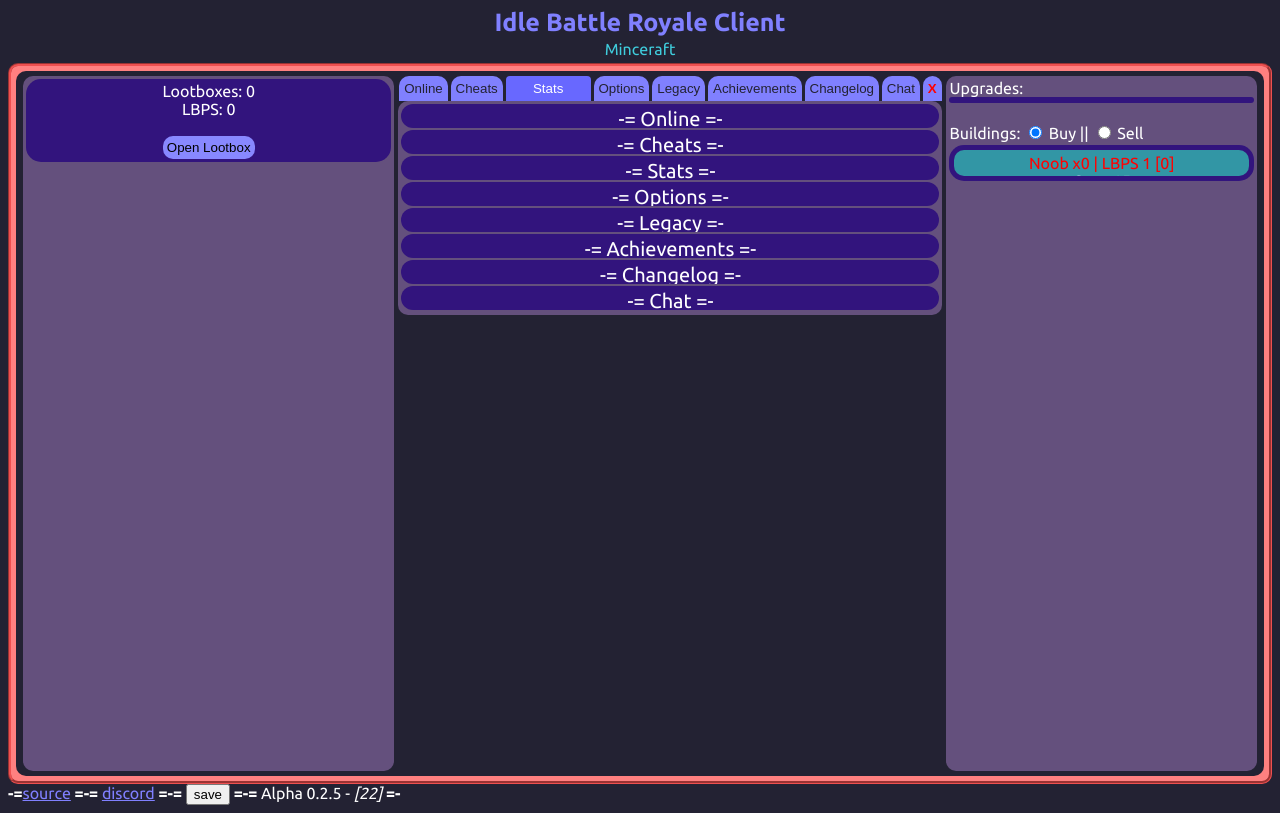
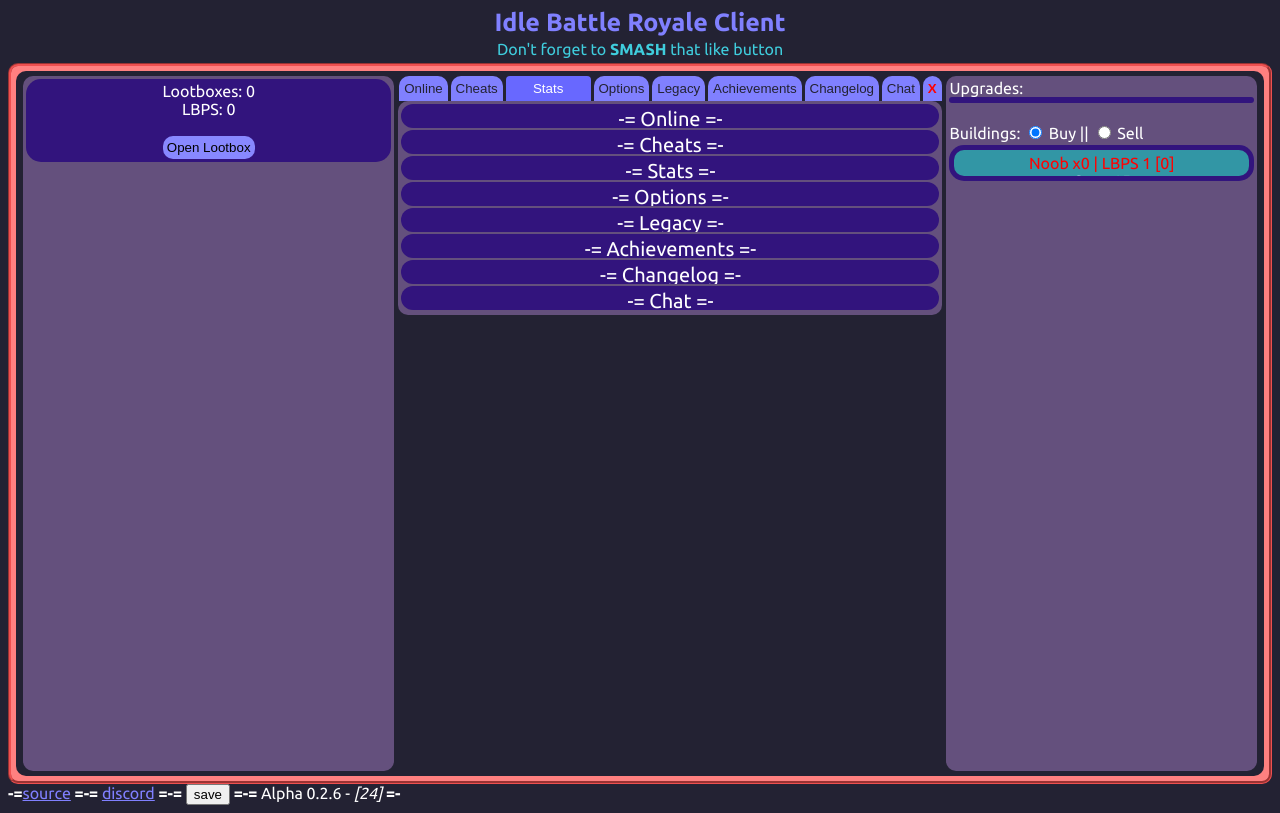
Before and after one commit to BNTFryingPan/idle-battle-royale, a plain HTML site: page client/webclient/index.html in a window 1280 px wide. Drawn offline with Linux system fonts and the light colour scheme.

Commit message:
a 0.2.6 patch for tsp3

```diff
--- a/client/webclient/index.html
+++ b/client/webclient/index.html
@@ -89,8 +89,18 @@
                                 <p>Whats Next?<br>
                                 - upgrades (probably alpha 0.3)<br>
                                 - prestige (probably alpha 0.5 or 0.6)<br>
+                                - acheivements (probably beta something)<br>
                                 - online chat (i have no idea)<br></p>
                                 <hr>
+                                <br>
+                                <p>Alpha 0.2.6 - Build 24<br>
+                                The Smoothing Part 3.1? Maybe ¯\_(ツ)_/¯<br>
+                                This update shouldnt break saves, hopefully...<br>
+                                <br>
+                                + added 4 new splash texts<br>
+                                * fixed 100 errors a second<br>
+                                * splashes will no longer appear twice in a row</p>
+                                <br>
                                 <br>
                                 <p>Alpha 0.2.5 - Build 22 - <b>The Smoothing <i>Part 3</i></b><br>
                                 This last part of the smoothing will contain a beta version of upgrades, if you experience any issues, please tell me on discord.<br>
--- a/client/webclient/js/game.js
+++ b/client/webclient/js/game.js
@@ -27,8 +27,8 @@ function getUrlParam(parameter, defaultvalue){ var urlparameter = defaultvalue;
 
 // end copied and pasted stuff
 
-var gameVersionNumber = 22;
-var gameVersionString = "Alpha 0.2.5";
+var gameVersionNumber = 24;
+var gameVersionString = "Alpha 0.2.6";
 var isLoaded = false;
 var saveTick = 0;
 var splashTick = 250;
@@ -124,9 +124,10 @@ function prestige() {
 }
 
 function prestigeButton() {
-    if (window.game.lootboxes > 1000000000000) {
-        prestige();
-    }
+    //if (window.game.lootboxes > 1000000000000) {
+    //    prestige();
+    //}
+    alert('no u');
 }
 
 window.onload = function() {
@@ -174,7 +175,7 @@ function tick() {
             alert("You have cheated! You will no longer be able to get online bonuses.")
         }
         updateUI();
-        tickUpgrades();
+        //tickUpgrades();
         if (saveTick >= 300) {
             saveGame();
             saveTick = 0;
--- a/client/webclient/js/interface.js
+++ b/client/webclient/js/interface.js
@@ -1,4 +1,6 @@
 //contains functions that control ui, like tabs in the middle bar
+var currentSplash = "";
+
 
 function cacheElements() {
     onlineTab            = document.getElementById('mb-online-tab');
@@ -20,6 +22,7 @@ function cacheElements() {
     lootboxPerSecDisplay = document.getElementById('lbps-display');
     lootboxTotalDisplay  = document.getElementById('total-lootbox-display');
     lootboxDisplay       = document.getElementById('lootbox-display');
+    splashElement        = document.getElementById('header-splash');
 }
 
 function changeSplash() {
@@ -34,11 +37,26 @@ function changeSplash() {
         'Also try <a href="http://www.filltheoceans.com/">Fill the Oceans</a>',
         'Village and Pillage',
         'Minceraft',
-        'Have a hug!'
+        'Have a hug!',
+        'DOOR STUCK! DOOR STUCK!',
+        'Updating Windows... 99%',
+        'A darkness lingers',
+        'Don\'t forget to <b>SMASH</b> that like button',
+        '😢 T-series is winning',
+        'minecraft double smooth stone slab'
         ];
-    var newSplash = splashes[parseInt(Math.random() * splashes.length)];
-    var splashElement = document.getElementById('header-splash');
-
+    var newSplash = ''
+    if (currentSplash != '') {
+        console.log(newSplash)
+        while (currentSplash == newSplash) {
+            var newSplash = splashes[parseInt(Math.random() * splashes.length)];
+        }
+    } else {
+        var newSplash = splashes[parseInt(Math.random() * splashes.length)];
+    }
+    currentSplash = newSplash
+    // adding invisibile sub and sup text allows me to make splashes with sub and sup text without changing the height of the line
+    // i tried a zero-width character, but it just showed up as a ~ (tilda tilde whatever, i like to call it the relative indicator because minecraft)
     splashElement.innerHTML = "<sup style='color: #232233'>.</sup>" + newSplash + "<sub style='color: #232233'>.</sub>";
 }
 
```
